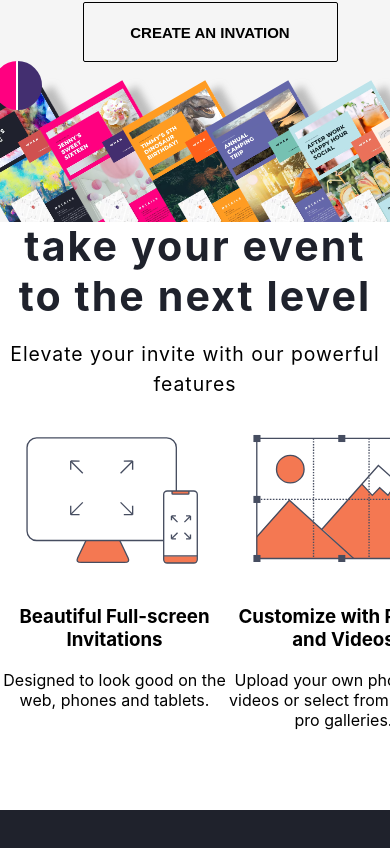
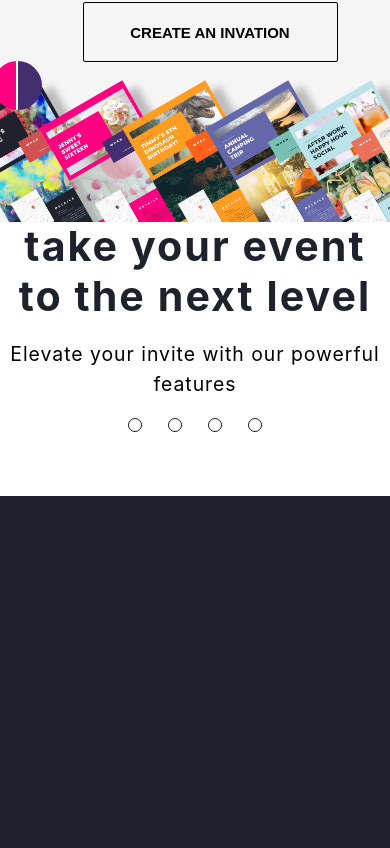
Before and after one commit to wuharry/popweb, a React (Create React App) app: page / in a window 390 px wide. Shown: the part 890-1738 px from the top of the page. Built offline with nearby package versions, Linux system fonts and the light colour scheme.

Commit message:
修正滑動停止點

```diff
--- a/src/pages/home/component/littlepage2/index.js
+++ b/src/pages/home/component/littlepage2/index.js
@@ -1,6 +1,18 @@
 import styles from "./style.module.scss";
-import React from "react";
+import React, { useEffect, useRef } from "react";
 const LittlePage2 = () => {
+  const dot1 = useRef(null);
+  useEffect(() => {
+    const diviceSizeHandler = () => {
+      const { innerWidth } = window;
+      // console.log(innerWidth);
+      const deviceWidth = 600;
+      if (innerWidth <= deviceWidth) {
+        dot1.current.classList.add(active);
+      }
+    };
+    window.addEventListener("resize", diviceSizeHandler);
+  }, []);
   return (
     <>
       <div className={styles.contain}>
@@ -34,7 +46,7 @@ const LittlePage2 = () => {
           </div>
           {/* 滑動點 */}
           <div className={styles.dots_container}>
-            <span className={styles.dot}></span>
+            <span className={styles.dot} ref={dot1}></span>
             <span className={styles.dot}></span>
             <span className={styles.dot}></span>
             <span className={styles.dot}></span>
--- a/src/pages/home/component/littlepage2/style.module.scss
+++ b/src/pages/home/component/littlepage2/style.module.scss
@@ -1,7 +1,7 @@
 .contain {
-  width: 100%;
-  min-width: 20rem;
-  height: auto;
+  max-width: 100%; /* 图像的最大宽度为父容器的宽度 */
+  height: auto; /* 高度自适应，保持图像比例不变 */
+  max-height: 100%;
   background-color: white;
   overflow: hidden;
   text-align: center;
@@ -42,6 +42,10 @@
     flex: 0 1 20%;
     text-align: center;
 
+    img {
+      max-width: 100%; /* 图像的最大宽度为父容器的宽度 */
+      height: auto; /* 高度自适应，保持图像比例不变 */
+    }
   }
 }
 .dots_container {
@@ -59,14 +63,33 @@
 }
 
 @media (max-width: 930px) {
-
 }
 @media (max-width: 576px) {
-  .feature_wrapper{
+  .contain{
+    max-width: 100vh;
+    overflow: scroll;
+  }
+  .feature_wrapper {
     flex-wrap: nowrap;
-    // overflow-x: scroll;
+    overflow-x: scroll;
+    justify-content: center;
+    align-self: center;
+    .feature {
+      display: none;
+      img{
+        max-width: none;
+      }
+    }
   }
   .dots_container {
-    display: block;
+    -webkit-box-align: center;
+    -ms-flex-align: center;
+    width: 10em;
+    justify-content: space-around;
+    display: flex;
+    // display: grid;
+    :active{
+      background-color: black;
+    }
   }
 }
--- a/src/pages/home/component/littlepage3/index.js
+++ b/src/pages/home/component/littlepage3/index.js
@@ -20,10 +20,9 @@ const LittlePage3 = () => {
     const handleScroll = () => {
       // 開始時圖片有偏差,當瀏覽器視窗底部等於分頁3時偏差修正
       const windowBotton = window.scrollY + window.innerHeight; //當瀏覽器視窗底部
-      // console.log(windowBotton);
       if (
         windowBotton <=
-        window.innerWidth + slideInRef.current.offsetTop - 500
+        window.innerWidth + slideInRef.current.offsetTop - 750
       ) {
         setScrollY(window.scrollY / 10 - 200);
       }
```
